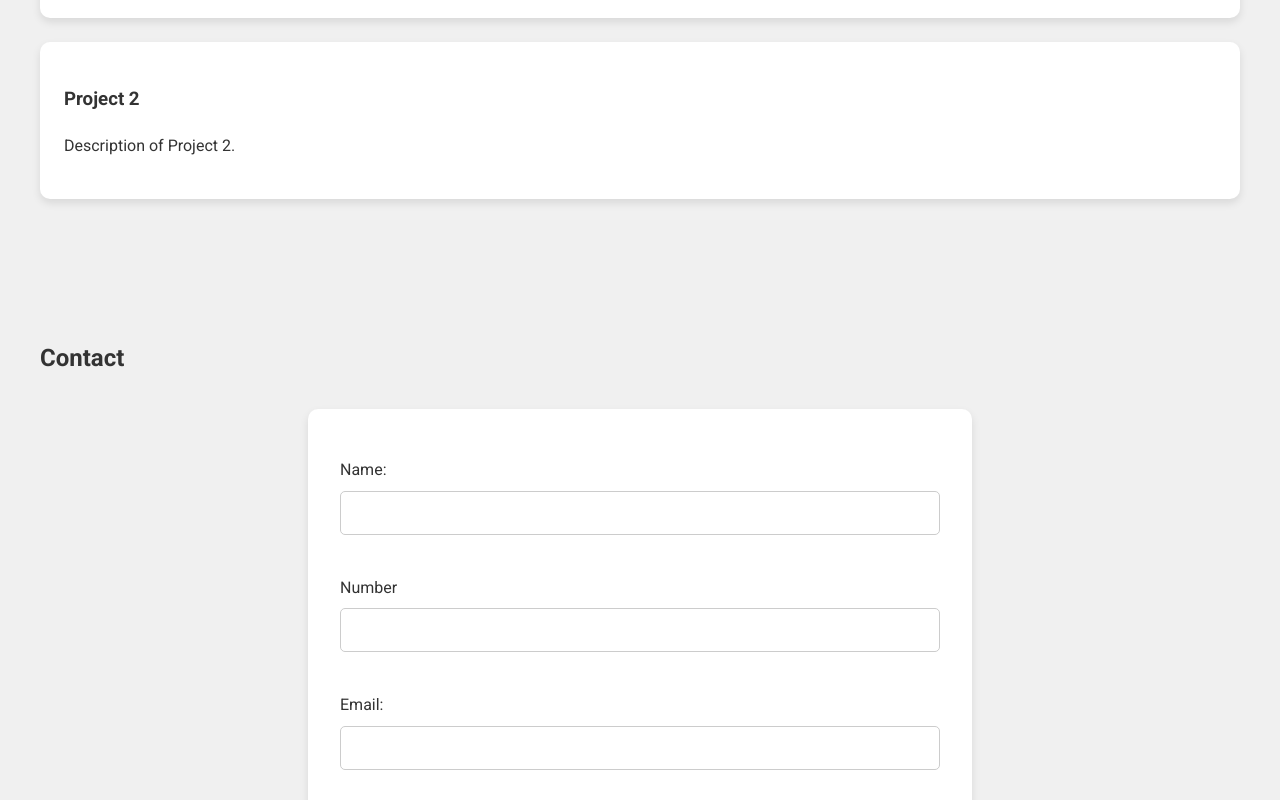
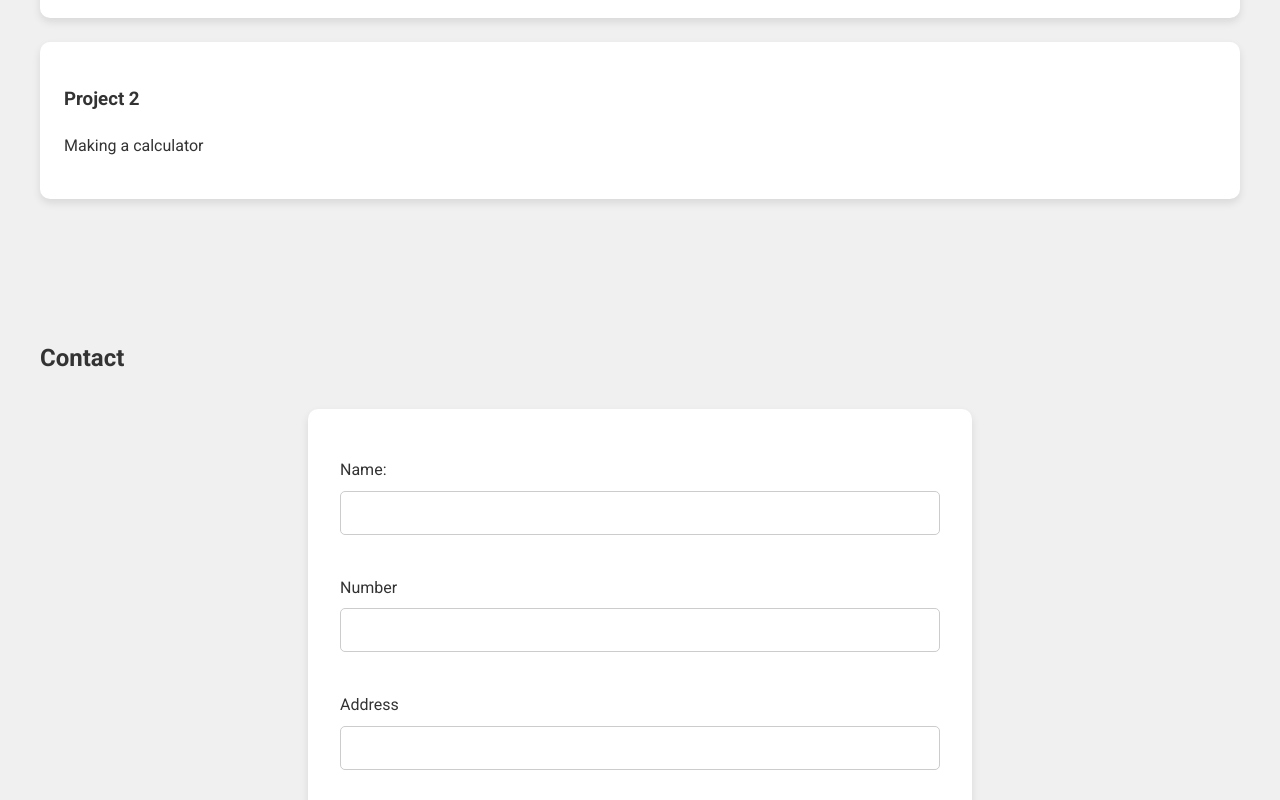
Before and after one commit to sutharmahesh05/protofolio2024, a plain HTML site: page index.html in a window 1280 px wide. Shown: the part 720-1520 px from the top of the page. Drawn offline with Linux system fonts and the light colour scheme.

Commit message:
Update index.html

```diff
--- a/index.html
+++ b/index.html
@@ -20,7 +20,8 @@
 
     <section id="about">
         <h2>About Me</h2>
-        <p>Hello, I'm Suthar Mahesh, a passionate Computer Engineering student and  currently pursuing my B.Tech degree, I am dedicated to honing my skills in programming and languages like Python, java, c .
+        <p>Hello, I'm Suthar Mahesh, a passionate Computer Engineering student and  currently pursuing my B.Tech degree,
+        I am dedicated to honing my skills in programming and languages like Python, java, c .
             While I am perfect in UI/UX and started to making more design
            Now I have started work in frontend Developer.
             Let's connect and embark on this exciting journey together!"</p>
@@ -34,7 +35,7 @@
         </div>
         <div class="project">
             <h3>Project 2</h3>
-            <p>Description of Project 2.</p>
+            <p> Making a calculator </p>
         </div>
     </section>
 
@@ -46,6 +47,9 @@
 
             <label for = "Mobile"> Number</label>
             <input type ="number" id ="Mobile" name ="mobile" required>
+
+            <label for = "Address"> Address</label>
+            <input type ="text" id ="Address" name ="Address" required>
 
             <label for="email">Email:</label>
             <input type="email" id="email" name="email" required>
```
